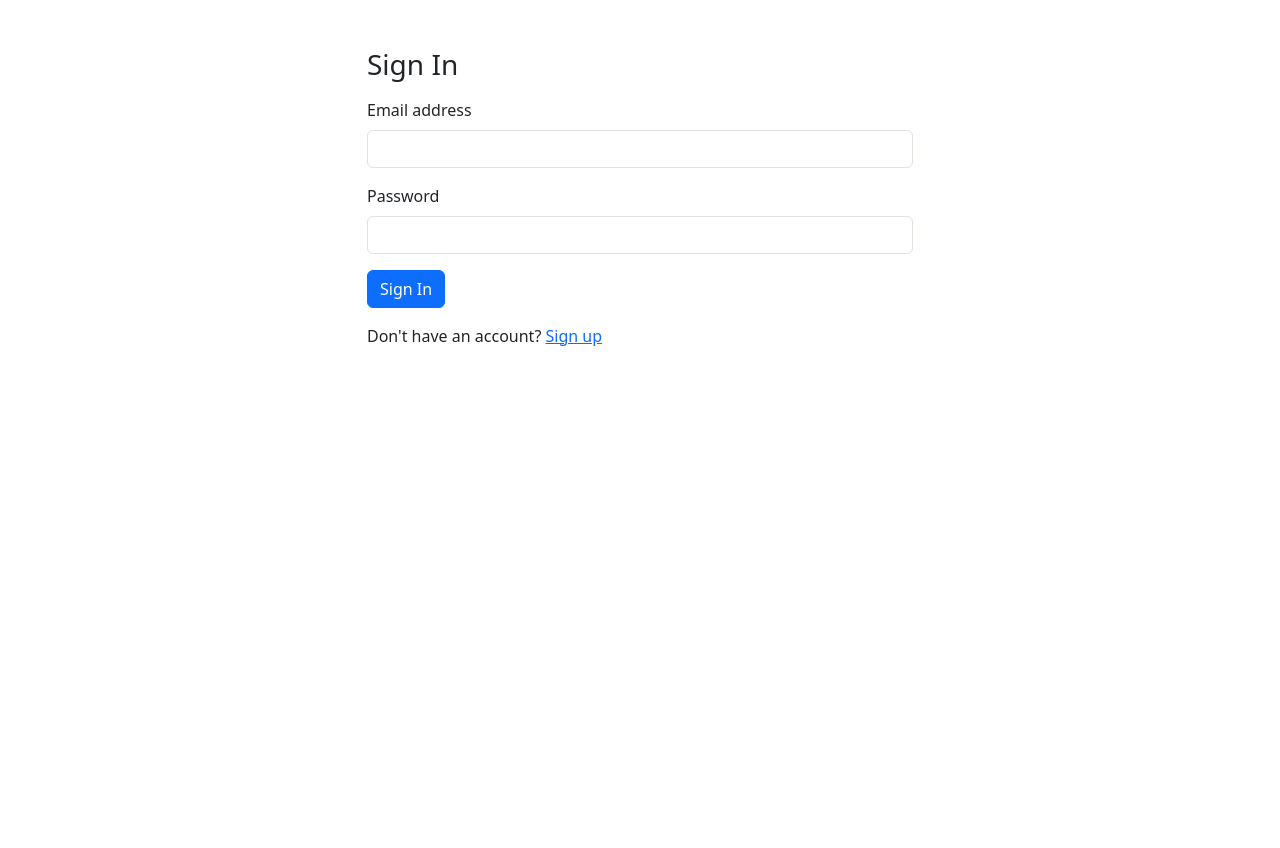
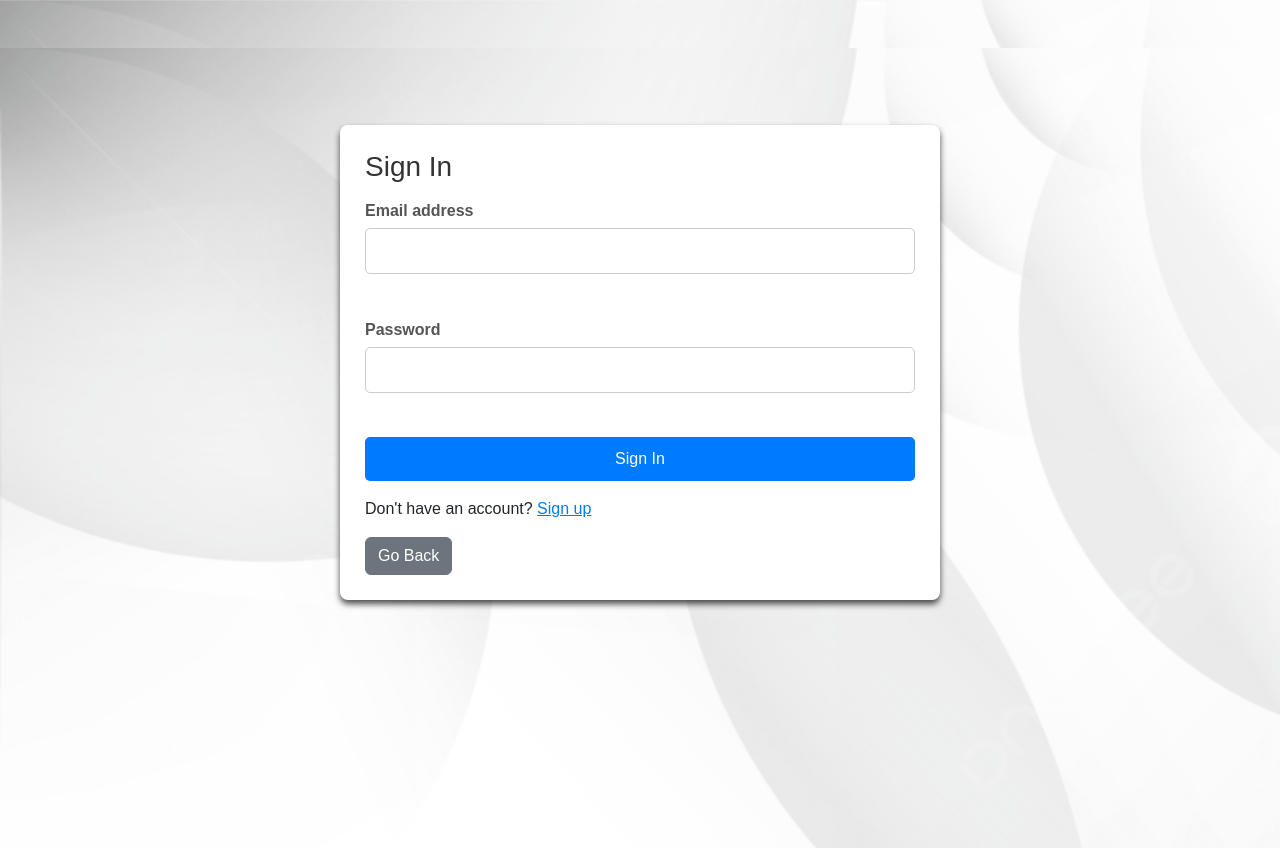
Before and after one commit to Sushantsth21/ASE220_Finals, a website: page public/signin.html in a window 1280 px wide. Before the commit the page ends 800 px from the top, so only its background shows below. Drawn offline with nearby package versions, Linux system fonts and the light colour scheme.

Commit message:
final changes

```diff
--- a/package.json
+++ b/package.json
@@ -13,6 +13,7 @@
   "license": "ISC",
   "dependencies": {
     "bcrypt": "^5.1.1",
+    "bcryptjs": "^2.4.3",
     "cookie-parser": "^1.4.6",
     "express": "^4.19.2",
     "fs": "^0.0.1-security",
--- /dev/null
+++ b/public/css/signin.css
@@ -0,0 +1,101 @@
+* {
+    margin: 0;
+    padding: 0;
+    box-sizing: border-box;
+}
+
+body, html {
+    height: 100%;
+    font-family: 'Arial', sans-serif;
+    background-color: #f8f9fa;
+    background-image: url('../images/background_image.jpg');
+    background-size: cover;
+}
+
+.container {
+    justify-content: center;
+    align-items: center;
+    min-height: 100vh;
+    padding: 20px;
+    padding-top: 6%;
+}
+
+.col-md-6 {
+    background-color: #ffffff;
+    padding: 25px;
+    border-radius: 8px;
+    box-shadow: 0 4px 6px rgba(0.4, 0.4, 0.4, 0.7);
+    width: 100%;
+    max-width: 600px;
+    transition: transform 0.3s ease-in-out, box-shadow 0.3s ease-in-out;
+}
+
+.col-md-6:hover {
+    transform: scale(1.03);
+    box-shadow: 0 6px 12px rgba(0, 0, 0, 0.2);
+}
+
+h3 {
+    color: #333;
+    margin-bottom: 20px;
+}
+
+.form-label {
+    font-weight: bold;
+    color: #555;
+    margin-bottom: 5px;
+}
+
+.form-control {
+    border: 1px solid #ccc;
+    border-radius: 5px;
+    padding: 10px;
+    margin-bottom: 10px;
+}
+
+.error {
+    color: #ff0000;
+    font-size: 0.85rem;
+    height: 18px;
+    margin-bottom: 10px;
+}
+
+.btn-primary {
+    width: 100%;
+    padding: 10px;
+    border: none;
+    border-radius: 5px;
+    background-color: #007bff;
+    color: white;
+    font-size: 1rem;
+    cursor: pointer;
+}
+
+.btn-primary:hover {
+    background-color: #0056b3;
+}
+
+a {
+    color: #007bff;
+}
+
+a:hover {
+    text-decoration: underline;
+}
+
+.btn-secondary {
+    background-color: #6c757d;
+    border-color: #6c757d;
+}
+
+.btn-secondary:hover {
+    background-color: #5a6268;
+    border-color: #545b62;
+}
+
+
+@media (max-width: 576px) {
+    .col-md-6 {
+        padding: 15px;
+    }
+}
--- /dev/null
+++ b/public/css/signup.css
@@ -0,0 +1,102 @@
+* {
+    margin: 0;
+    padding: 0;
+    box-sizing: border-box;
+}
+
+body, html {
+    height: 100%;
+    font-family: 'Arial', sans-serif;
+    background-color: #f8f9fa;
+    background-image: url('../images/background_image.jpg');
+    background-size: cover;
+}
+
+
+.container {
+    justify-content: center;
+    align-items: center;
+    min-height: 100vh;
+    padding: 20px;
+    padding-top: 6%;
+}
+
+.col-md-6 {
+    background-color: #ffffff;
+    padding: 25px;
+    border-radius: 8px;
+    box-shadow: 0 4px 6px rgba(0.4, 0.4, 0.4, 0.7);
+    width: 100%;
+    max-width: 600px;
+    transition: transform 0.3s ease-in-out, box-shadow 0.3s ease-in-out;
+}
+
+.col-md-6:hover {
+    transform: scale(1.03);
+    box-shadow: 0 6px 12px rgba(0, 0, 0, 0.2);
+}
+
+h3 {
+    color: #333;
+    margin-bottom: 20px;
+}
+
+.form-label {
+    font-weight: bold;
+    color: #555;
+    margin-bottom: 5px;
+}
+
+.form-control {
+    border: 1px solid #ccc;
+    border-radius: 5px;
+    padding: 10px;
+    margin-bottom: 10px;
+}
+
+.error {
+    color: #ff0000;
+    font-size: 0.85rem;
+    height: 18px;
+    margin-bottom: 10px;
+}
+
+.btn-primary {
+    width: 100%;
+    padding: 10px;
+    border: none;
+    border-radius: 5px;
+    background-color: #007bff;
+    color: white;
+    font-size: 1rem;
+    cursor: pointer;
+}
+
+.btn-primary:hover {
+    background-color: #0056b3;
+}
+
+a {
+    color: #007bff;
+}
+
+a:hover {
+    text-decoration: underline;
+}
+
+.btn-secondary {
+    background-color: #6c757d;
+    border-color: #6c757d;
+}
+
+.btn-secondary:hover {
+    background-color: #5a6268;
+    border-color: #545b62;
+}
+
+
+@media (max-width: 576px) {
+    .col-md-6 {
+        padding: 15px;
+    }
+}
--- a/public/signin.html
+++ b/public/signin.html
@@ -5,6 +5,7 @@
     <meta name="viewport" content="width=device-width, initial-scale=1.0">
     <title>Sign In</title>
     <link href="https://cdn.jsdelivr.net/npm/bootstrap@5.3.0/dist/css/bootstrap.min.css" rel="stylesheet">
+    <link rel="stylesheet" type="text/css" href="./css/signin.css">
 </head>
 <body>
 <div class="container mt-5">
@@ -26,6 +27,9 @@
             </form>
             <div class="mt-3">
                 Don't have an account? <a href="signup.html">Sign up</a>
+            </div>
+            <div class="mt-3">
+                <a href="index.html" class="btn btn-secondary">Go Back</a>
             </div>
         </div>
     </div>
```
Also changed, not shown: models/apartment.mjs (deleted, +0 -65 lines), public/css/index.css (+55 -0 lines), public/index.html (+19 -10 lines), public/signup.html (+4 -0 lines), README.md, 1 other file.
